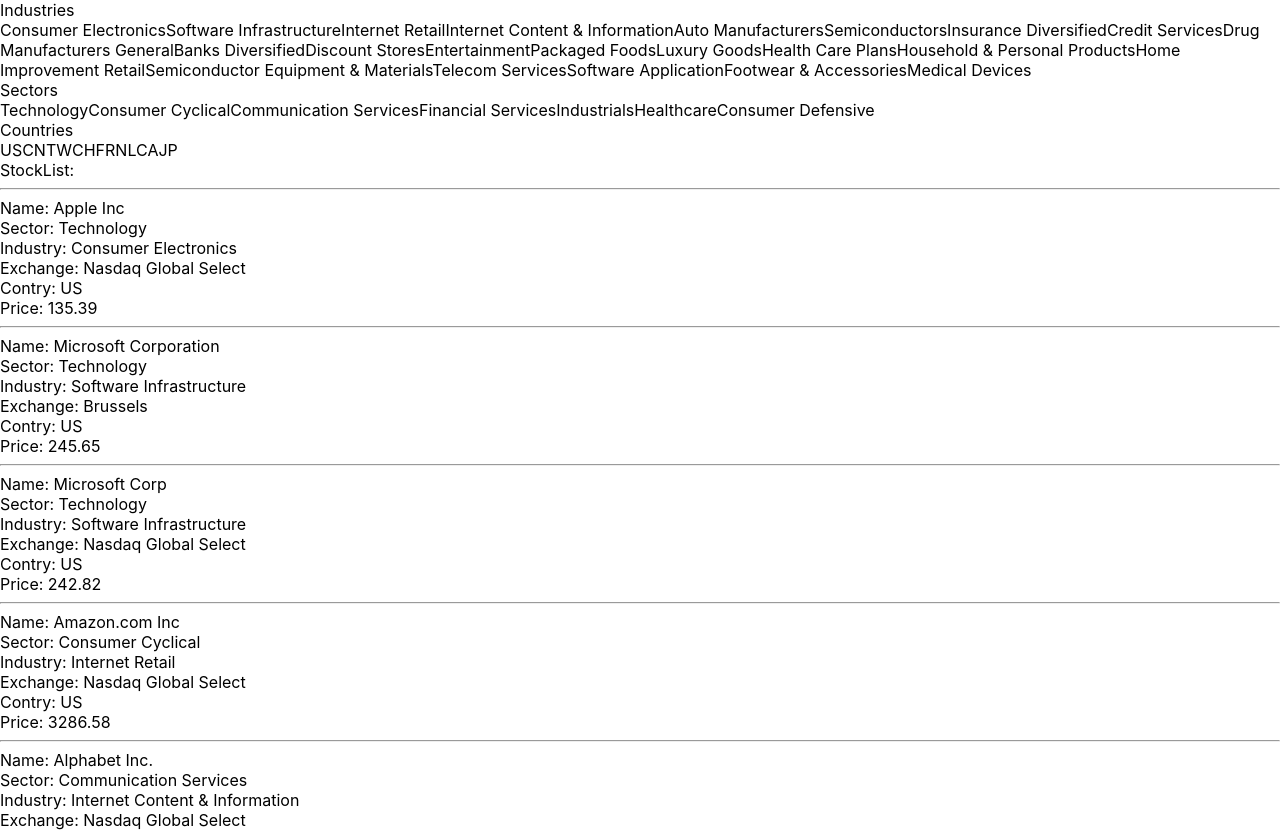
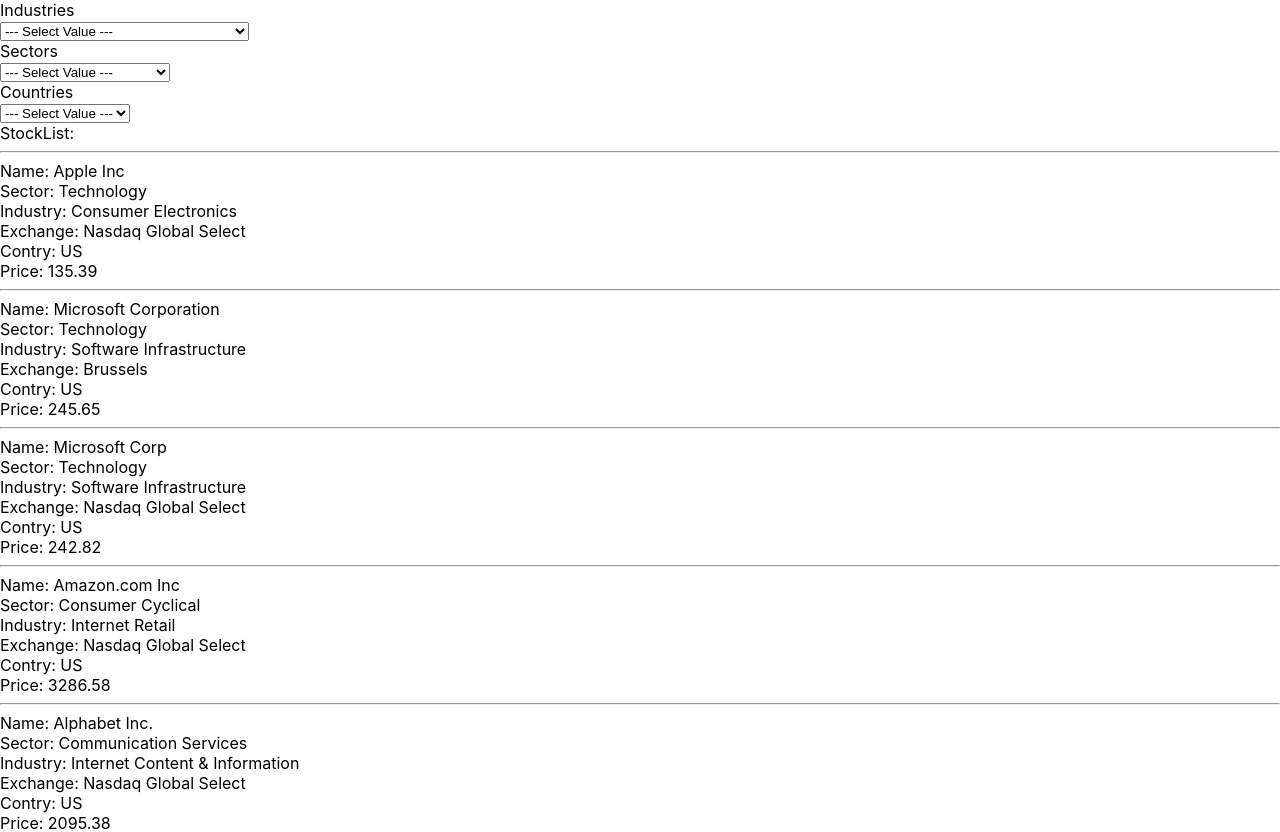
Before and after one commit to IvanDerlich/catalogue-of-stocks, a React (Create React App) app: page / in a window 1280 px wide. Shown: the top 832 px of the page. Built offline with nearby package versions, Linux system fonts and the light colour scheme.

Commit message:
Display select elements with different property values

```diff
--- a/src/components/App.js
+++ b/src/components/App.js
@@ -2,7 +2,7 @@
 import { useState, useEffect } from 'react';
 // import { createStore } from 'redux';
 // import mainReducer from './reducers/index';
-import StockList from './StockList'
+import StockList from '../containers/StockList'
 import getStockList from '../services/getStockList'
 
 function App() {
@@ -12,13 +12,31 @@
   const [sectorList, setSectorList ] = useState([])
 
   const getUniqueValuesFromList = (list, propertyName) => {
-    let aux = [];
+    let array = [];
+    let value = ""
     list.forEach(item => {
-      if(!aux.includes(item[propertyName])){
-        aux.push(item[propertyName])
+      value = item[propertyName]
+      if(!array.includes(value)){
+        array.push(value)
       }
     })
-    return aux;
+    const aux = array[0]
+    array[0]= 'NOT SPECIFIED'
+    const index = array.indexOf('')
+    array[index] = aux
+    return array;
+  }
+
+  const displaySelect = (list, propertyName) =>{
+    return (
+      <div>
+        <div>{propertyName.replace(/^\w/, (c) => c.toUpperCase())}</div>
+        <select name={propertyName}>
+          <option>--- Select Value ---</option>
+          {list.map(item => <option value={item}>{item}</option>)}
+        </select>
+      </div>
+    )
   }
 
    useEffect(() => {
@@ -40,14 +58,10 @@
   if (stockList.length !== 0){
     return(
       <div>
-        <div>Industries</div>
-        <div>{industryList}</div>
-        <div>Sectors</div>
-        <div>{sectorList}</div>
-        <div>Countries</div>
-        <div>{countryList}</div>
-        <StockList stockList={stockList}/>
-
+        {displaySelect(industryList,'industries')}
+        {displaySelect(sectorList,'sectors')}
+        {displaySelect(countryList,'countries')}
+        <StockList stockList={stockList}></StockList>
       </div>
     )
   } else {
--- a/src/components/StockList.js
+++ b/src/containers/StockList.js
@@ -1,4 +1,4 @@
-import Stock from './Stock'
+import Stock from '../components/Stock'
 
 
 export default function StockList({stockList}) {
```
Also changed, not shown: 1 other file (tests, documents, lock files or other folders).
